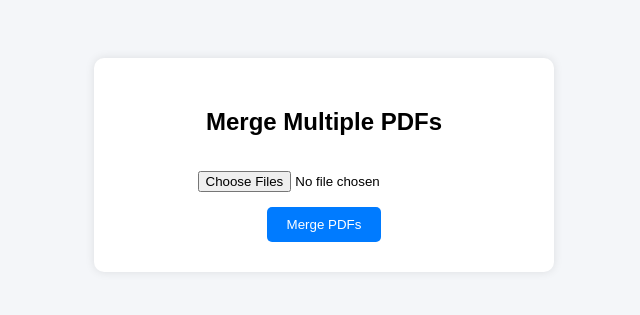
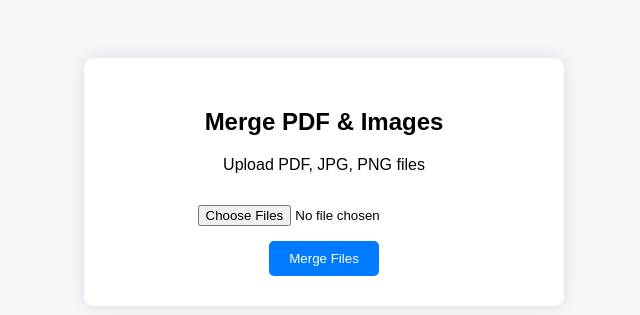
Before and after one commit to Muzammil950/Pdf-Merge-web-app, a Flask app: page / in a window 1280 px wide. Shown: the top 315 px of the page, without its empty margins (316-956 px from the left). Run offline with Flask 3, Linux system fonts and the light colour scheme.

Commit message:
update application

```diff
--- a/app.py
+++ b/app.py
@@ -1,6 +1,7 @@
 from flask import Flask, render_template, request, send_file, flash, redirect
 from PyPDF2 import PdfMerger
 from werkzeug.utils import secure_filename
+from PIL import Image
 import os
 import uuid
 
@@ -8,7 +9,7 @@ app = Flask(__name__)
 app.secret_key = "supersecretkey"
 
 UPLOAD_FOLDER = "uploads"
-ALLOWED_EXTENSIONS = {"pdf"}
+ALLOWED_EXTENSIONS = {"pdf", "jpg", "jpeg", "png"}
 os.makedirs(UPLOAD_FOLDER, exist_ok=True)
 
 app.config["UPLOAD_FOLDER"] = UPLOAD_FOLDER
@@ -22,10 +23,10 @@ def allowed_file(filename):
 def index():
     if request.method == "POST":
 
-        files = request.files.getlist("pdfs")
+        files = request.files.getlist("files")
 
         if not files or files[0].filename == "":
-            flash("Please upload at least one PDF file.")
+            flash("Please upload at least one file.")
             return redirect(request.url)
 
         merger = PdfMerger()
@@ -37,13 +38,24 @@ def index():
                 filename = secure_filename(file.filename)
                 unique_name = str(uuid.uuid4()) + "_" + filename
                 path = os.path.join(app.config["UPLOAD_FOLDER"], unique_name)
+                file.save(path)
 
-                file.save(path)
+                ext = filename.rsplit(".", 1)[1].lower()
+
+                # 🔹 If Image → Convert to PDF
+                if ext in {"jpg", "jpeg", "png"}:
+                    image = Image.open(path)
+                    pdf_path = path + ".pdf"
+                    image.convert("RGB").save(pdf_path)
+                    merger.append(pdf_path)
+                    saved_files.append(pdf_path)
+                else:
+                    merger.append(path)
+
                 saved_files.append(path)
-                merger.append(path)
 
             else:
-                flash("Only PDF files are allowed.")
+                flash("Only PDF or Image files allowed.")
                 return redirect(request.url)
 
         output_filename = str(uuid.uuid4()) + "_merged.pdf"
@@ -52,9 +64,10 @@ def index():
         merger.write(output_path)
         merger.close()
 
-        # Delete original files
-        for file_path in saved_files:
-            os.remove(file_path)
+        # Clean temp files
+        for f in saved_files:
+            if os.path.exists(f):
+                os.remove(f)
 
         return send_file(output_path, as_attachment=True)
 
--- a/templates/index.html
+++ b/templates/index.html
@@ -1,7 +1,7 @@
 <!DOCTYPE html>
 <html>
 <head>
-    <title>PDF Merger App</title>
+    <title>PDF & Image Merger</title>
     <style>
         body {
             font-family: Arial;
@@ -14,9 +14,9 @@
             background: white;
             padding: 30px;
             border-radius: 10px;
-            width: 400px;
+            width: 420px;
             margin: auto;
-            box-shadow: 0 0 10px rgba(0,0,0,0.1);
+            box-shadow: 0 0 15px rgba(0,0,0,0.1);
         }
 
         button {
@@ -44,7 +44,8 @@
 <body>
 
 <div class="container">
-    <h2>Merge Multiple PDFs</h2>
+    <h2>Merge PDF & Images</h2>
+    <p>Upload PDF, JPG, PNG files</p>
 
     {% with messages = get_flashed_messages() %}
       {% if messages %}
@@ -55,9 +56,10 @@
     {% endwith %}
 
     <form method="post" enctype="multipart/form-data">
-        <input type="file" name="pdfs" multiple required>
+        <input type="file" name="files" multiple required
+        accept=".pdf,.jpg,.jpeg,.png">
         <br>
-        <button type="submit">Merge PDFs</button>
+        <button type="submit">Merge Files</button>
     </form>
 </div>
 
```
